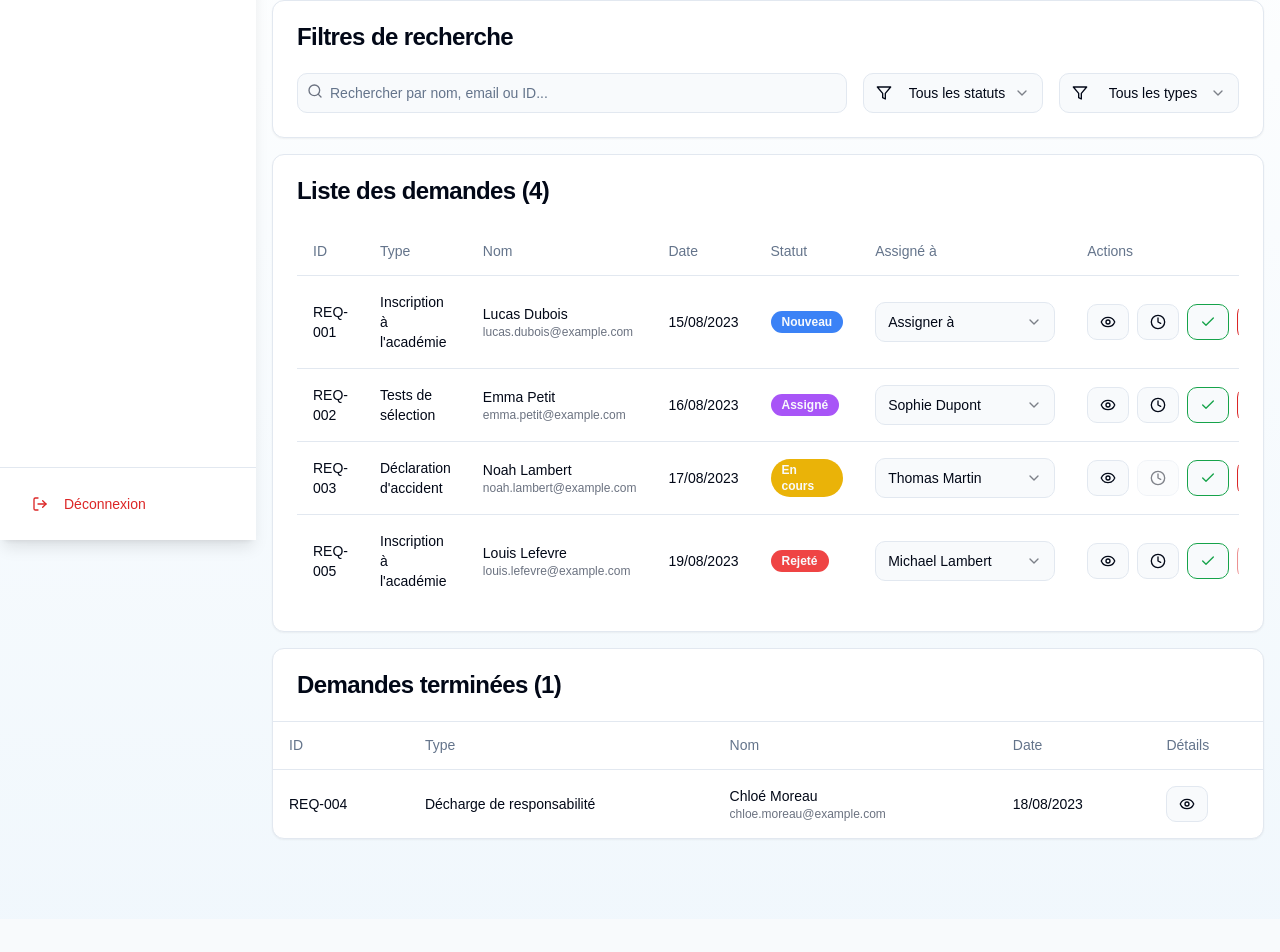
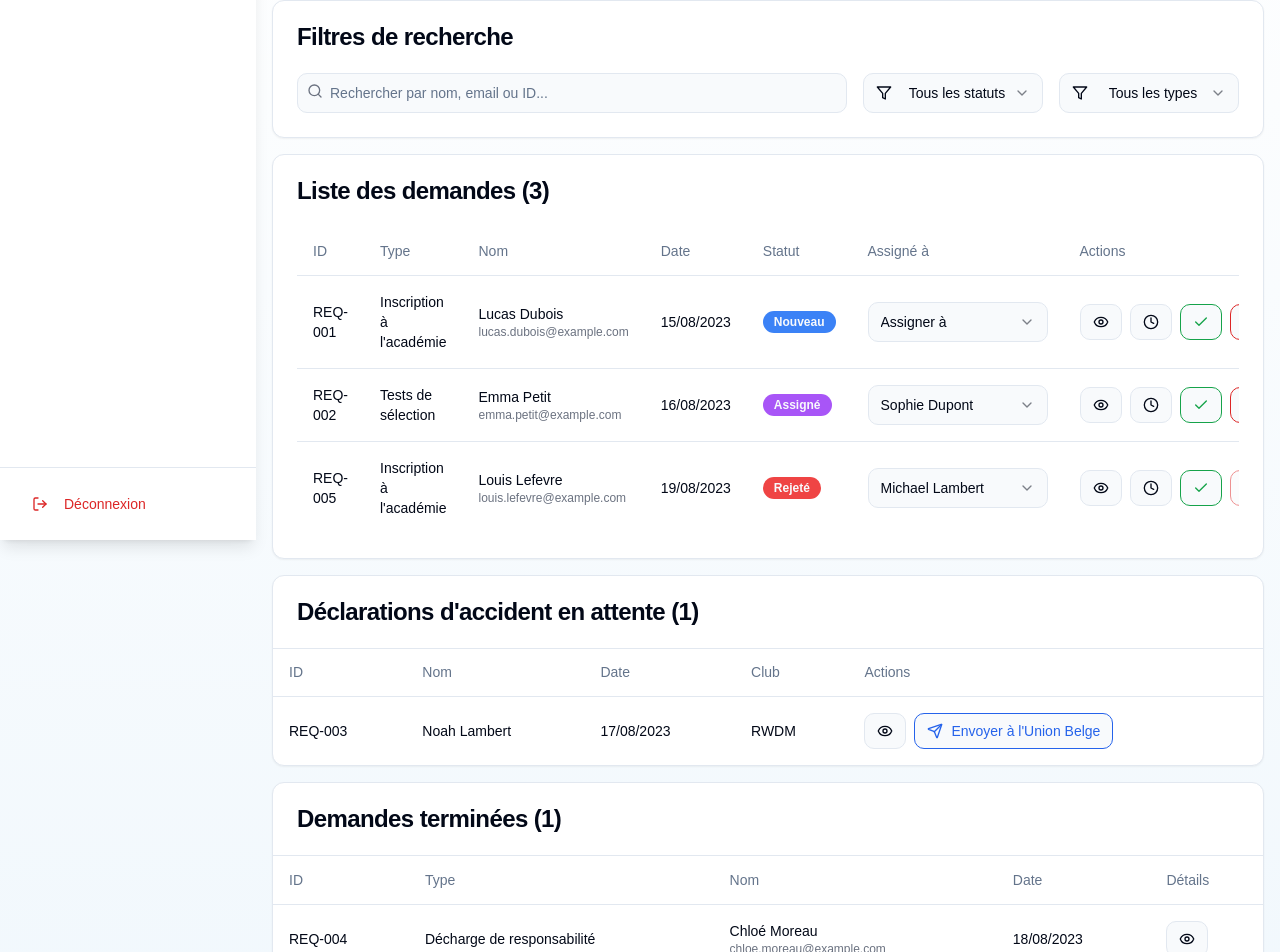
Before and after one commit to n4wf3l/rwdm-academy, a React (Vite) app: page /dashboard in a window 1280 px wide. Shown: the part 260-1212 px from the top of the page. Before the commit the page ends 1179 px from the top, so only its background shows below. Built offline with nearby package versions, Linux system fonts and the light colour scheme.

Commit message:
Update Dashboard Interface
Updates the dashboard interface to handle different request types and actions.

```diff
--- a/src/pages/Dashboard.tsx
+++ b/src/pages/Dashboard.tsx
@@ -1,3 +1,4 @@
+
 import React, { useState } from 'react';
 import { Card, CardContent, CardHeader, CardTitle } from "@/components/ui/card";
 import { Button } from "@/components/ui/button";
@@ -20,9 +21,12 @@ import {
   User,
   Eye,
   ChevronLeft,
-  ChevronRight
+  ChevronRight,
+  Send,
+  FileCheck
 } from "lucide-react";
 import RequestDetailsModal, { Request, RequestType, RequestStatus } from "@/components/RequestDetailsModal";
+import { Dialog, DialogContent, DialogDescription, DialogFooter, DialogHeader, DialogTitle } from "@/components/ui/dialog";
 
 // Données fictives pour notre démo
 const MOCK_ADMINS = [
@@ -233,13 +237,25 @@ const Dashboard = () => {
   const [completedRequestsPage, setCompletedRequestsPage] = useState(1);
   const completedRequestsPerPage = 5;
 
-  // Filtrer les demandes selon les critères (exclut les demandes terminées de la liste principale)
+  // New states for appointment scheduling dialog
+  const [isAppointmentDialogOpen, setIsAppointmentDialogOpen] = useState(false);
+  const [currentRequestId, setCurrentRequestId] = useState<string | null>(null);
+  const [appointmentType, setAppointmentType] = useState<'test' | 'secretariat' | null>(null);
+
+  // State for pending accident reports
+  const [pendingAccidentReportsPage, setPendingAccidentReportsPage] = useState(1);
+  const pendingAccidentReportsPerPage = 5;
+
+  // Filtrer les demandes selon les critères (exclut les demandes terminées et les accidents en attente)
   const filteredRequests = requests.filter(request => {
     const matchesSearch = request.name.toLowerCase().includes(searchQuery.toLowerCase()) ||
                           request.email.toLowerCase().includes(searchQuery.toLowerCase()) ||
                           request.id.toLowerCase().includes(searchQuery.toLowerCase());
 
-    const matchesStatus = statusFilter === 'all' ? request.status !== 'completed' : request.status === statusFilter;
+    const matchesStatus = statusFilter === 'all' ?
+                          (request.status !== 'completed' && !(request.type === 'accident-report' && request.status === 'in-progress')) :
+                          request.status === statusFilter;
+
     const matchesType = typeFilter === 'all' || request.type === typeFilter;
 
     return matchesSearch && matchesStatus && matchesType;
@@ -248,11 +264,23 @@ const Dashboard = () => {
   // Filtrer les demandes terminées
   const completedRequests = requests.filter(request => request.status === 'completed');
 
+  // Filtrer les accidents en attente
+  const pendingAccidentReports = requests.filter(request =>
+    request.type === 'accident-report' && request.status === 'in-progress'
+  );
+
   // Calculer la pagination pour les demandes terminées
   const totalCompletedPages = Math.ceil(completedRequests.length / completedRequestsPerPage);
   const paginatedCompletedRequests = completedRequests.slice(
     (completedRequestsPage - 1) * completedRequestsPerPage,
     completedRequestsPage * completedRequestsPerPage
+  );
+
+  // Calculer la pagination pour les accidents en attente
+  const totalPendingAccidentPages = Math.ceil(pendingAccidentReports.length / pendingAccidentReportsPerPage);
+  const paginatedPendingAccidents = pendingAccidentReports.slice(
+    (pendingAccidentReportsPage - 1) * pendingAccidentReportsPerPage,
+    pendingAccidentReportsPage * pendingAccidentReportsPerPage
   );
 
   // Assigner une demande à un administrateur
@@ -278,6 +306,9 @@ const Dashboard = () => {
 
   // Changer le statut d'une demande
   const updateRequestStatus = (requestId: string, newStatus: RequestStatus) => {
+    const request = requests.find(r => r.id === requestId);
+    if (!request) return;
+
     setRequests(prevRequests =>
       prevRequests.map(req =>
         req.id === requestId ? { ...req, status: newStatus } : req
@@ -297,14 +328,82 @@ const Dashboard = () => {
       description: `Le statut a été changé en "${statusLabels[newStatus]}".`,
     });
 
-    // Si le statut est passé à 'completed' et qu'il s'agit d'une inscription, proposer de planifier un RDV
-    const request = requests.find(r => r.id === requestId);
-    if (newStatus === 'completed' && request?.type === 'registration') {
-      toast({
-        title: "Inscription validée",
-        description: "Vous pouvez maintenant planifier un rendez-vous pour finaliser l'inscription.",
+    // Gérer les actions spécifiques en fonction du type de demande
+    if (newStatus === 'completed') {
+      handleCompletedRequest(request);
+    }
+  };
+
+  // Gérer les différentes actions en fonction du type de demande complétée
+  const handleCompletedRequest = (request: Request) => {
+    switch (request.type) {
+      case 'registration':
+        // Ouvrir le dialog pour choisir entre test et rendez-vous au secrétariat
+        setCurrentRequestId(request.id);
+        setIsAppointmentDialogOpen(true);
+        break;
+
+      case 'selection-tests':
+        // Notification pour les tests techniques
+        toast({
+          title: "Tests validés",
+          description: "Les données ont été transmises aux membres.",
+        });
+        navigate('/members', { state: { newPlayerData: request } });
+        break;
+
+      case 'responsibility-waiver':
+        // Simple notification pour la décharge
+        toast({
+          title: "Décharge validée",
+          description: "Le document a bien été stocké.",
+        });
+        break;
+
+      case 'accident-report':
+        // Accident en attente - rien de spécial à faire ici car déjà filtré dans la liste principale
+        toast({
+          title: "Déclaration d'accident",
+          description: "La demande a été déplacée dans les accidents en attente.",
+        });
+        break;
+    }
+  };
+
+  // Valider définitivement un accident et l'envoyer à l'Union Belge
+  const sendAccidentToFederation = (requestId: string) => {
+    setRequests(prevRequests =>
+      prevRequests.map(req =>
+        req.id === requestId ? { ...req, status: 'completed' } : req
+      )
+    );
+
+    toast({
+      title: "Déclaration envoyée",
+      description: "La déclaration d'accident a été transmise à l'Union Belge.",
+    });
+  };
+
+  // Choisir le type de rendez-vous et naviguer vers la page de planning
+  const handleAppointmentTypeSelection = (type: 'test' | 'secretariat') => {
+    setAppointmentType(type);
+    const request = requests.find(r => r.id === currentRequestId);
+
+    setIsAppointmentDialogOpen(false);
+
+    if (request) {
+      const appointmentTitle = type === 'test' ?
+        "Tests techniques" :
+        "Rendez-vous au secrétariat";
+
+      navigate('/planning', {
+        state: {
+          scheduleAppointment: true,
+          request,
+          appointmentType: type,
+          appointmentTitle
+        }
       });
-      navigate('/planning', { state: { scheduleAppointment: true, request } });
     }
   };
 
@@ -445,9 +544,11 @@ const Dashboard = () => {
                               <Select
                                 value={request.assignedTo || ''}
                                 onValueChange={(value) => assignRequest(request.id, value)}
-                                onPointerDownCapture={(e) => e.stopPropagation()}
                               >
-                                <SelectTrigger className="w-[180px]">
+                                <SelectTrigger
+                                  className="w-[180px]"
+                                  onClick={(e) => e.stopPropagation()}
+                                >
                                   <SelectValue placeholder="Assigner à" />
                                 </SelectTrigger>
                                 <SelectContent>
@@ -517,6 +618,95 @@ const Dashboard = () => {
                 </div>
               </CardContent>
             </Card>
+
+            {/* Nouvelle card pour les accidents en attente */}
+            {pendingAccidentReports.length > 0 && (
+              <Card>
+                <CardHeader className="border-b">
+                  <CardTitle>Déclarations d'accident en attente ({pendingAccidentReports.length})</CardTitle>
+                </CardHeader>
+                <CardContent className="p-0">
+                  <div className="overflow-x-auto">
+                    <Table>
+                      <TableHeader>
+                        <TableRow>
+                          <TableHead>ID</TableHead>
+                          <TableHead>Nom</TableHead>
+                          <TableHead>Date</TableHead>
+                          <TableHead>Club</TableHead>
+                          <TableHead>Actions</TableHead>
+                        </TableRow>
+                      </TableHeader>
+                      <TableBody>
+                        {paginatedPendingAccidents.map((request) => (
+                          <TableRow key={request.id} className="cursor-pointer hover:bg-gray-50 dark:hover:bg-gray-800" onClick={() => openRequestDetails(request)}>
+                            <TableCell className="font-medium">{request.id}</TableCell>
+                            <TableCell>{request.name}</TableCell>
+                            <TableCell>{request.date.toLocaleDateString('fr-BE')}</TableCell>
+                            <TableCell>
+                              {request.details && 'clubName' in request.details ? request.details.clubName : 'N/A'}
+                            </TableCell>
+                            <TableCell>
+                              <div className="flex gap-2">
+                                <Button
+                                  variant="outline"
+                                  size="sm"
+                                  onClick={(e) => {
+                                    e.stopPropagation();
+                                    openRequestDetails(request);
+                                  }}
+                                >
+                                  <Eye className="h-4 w-4" />
+                                </Button>
+                                <Button
+                                  variant="outline"
+                                  size="sm"
+                                  className="text-blue-600 border-blue-600 hover:bg-blue-100"
+                                  onClick={(e) => {
+                                    e.stopPropagation();
+                                    sendAccidentToFederation(request.id);
+                                  }}
+                                >
+                                  <Send className="h-4 w-4" />
+                                  <span>Envoyer à l'Union Belge</span>
+                                </Button>
+                              </div>
+                            </TableCell>
+                          </TableRow>
+                        ))}
+                      </TableBody>
+                    </Table>
+                  </div>
+
+                  {/* Pagination controls for pending accidents */}
+                  {pendingAccidentReports.length > pendingAccidentReportsPerPage && (
+                    <div className="flex items-center justify-between border-t px-4 py-3">
+                      <div className="text-sm text-gray-600">
+                        Page {pendingAccidentReportsPage} sur {totalPendingAccidentPages}
+                      </div>
+                      <div className="flex gap-2">
+                        <Button
+                          variant="outline"
+                          size="sm"
+                          onClick={() => setPendingAccidentReportsPage(prev => Math.max(prev - 1, 1))}
+                          disabled={pendingAccidentReportsPage === 1}
+                        >
+                          <ChevronLeft className="h-4 w-4" />
+                        </Button>
+                        <Button
+                          variant="outline"
+                          size="sm"
+                          onClick={() => setPendingAccidentReportsPage(prev => Math.min(prev + 1, totalPendingAccidentPages))}
+                          disabled={pendingAccidentReportsPage === totalPendingAccidentPages}
+                        >
+                          <ChevronRight className="h-4 w-4" />
+                        </Button>
+                      </div>
+                    </div>
+                  )}
+                </CardContent>
+              </Card>
+            )}
 
             {/* Card pour les demandes terminées avec pagination */}
             <Card>
@@ -622,7 +812,7 @@ const Dashboard = () => {
                     <CardContent className="pt-6">
                       <div className="text-center">
                         <div className="text-3xl font-bold text-rwdm-blue">
-                          {requests.filter(r => r.status === 'in-progress').length}
+                          {requests.filter(r => r.status === 'in-progress' && r.type !== 'accident-report').length}
                         </div>
                         <div className="text-sm text-gray-600">Demandes en cours</div>
                       </div>
@@ -642,9 +832,9 @@ const Dashboard = () => {
                     <CardContent className="pt-6">
                       <div className="text-center">
                         <div className="text-3xl font-bold text-rwdm-blue">
-                          {requests.filter(r => !r.assignedTo).length}
+                          {requests.filter(r => r.type === 'accident-report' && r.status === 'in-progress').length}
                         </div>
-                        <div className="text-sm text-gray-600">Non assignées</div>
+                        <div className="text-sm text-gray-600">Accidents en attente</div>
                       </div>
                     </CardContent>
                   </Card>
@@ -661,6 +851,44 @@ const Dashboard = () => {
         onClose={closeRequestDetails}
         request={selectedRequest}
       />
+
+      {/* Modal de choix du type de rendez-vous */}
+      <Dialog open={isAppointmentDialogOpen} onOpenChange={setIsAppointmentDialogOpen}>
+        <DialogContent className="sm:max-w-md">
+          <DialogHeader>
+            <DialogTitle>Choisir le type de rendez-vous</DialogTitle>
+            <DialogDescription>
+              Veuillez sélectionner le type de rendez-vous pour le joueur.
+            </DialogDescription>
+          </DialogHeader>
+          <div className="grid grid-cols-1 gap-4 py-4">
+            <Button
+              onClick={() => handleAppointmentTypeSelection('test')}
+              className="flex items-center justify-center gap-2 h-20"
+            >
+              <FileCheck className="h-6 w-6" />
+              <span className="text-lg">Fixer un test technique</span>
+            </Button>
+            <Button
+              onClick={() => handleAppointmentTypeSelection('secretariat')}
+              className="flex items-center justify-center gap-2 h-20"
+              variant="outline"
+            >
+              <CalendarIcon className="h-6 w-6" />
+              <span className="text-lg">Rendez-vous au secrétariat</span>
+            </Button>
+          </div>
+          <DialogFooter className="sm:justify-start">
+            <Button
+              type="button"
+              variant="secondary"
+              onClick={() => setIsAppointmentDialogOpen(false)}
+            >
+              Annuler
+            </Button>
+          </DialogFooter>
+        </DialogContent>
+      </Dialog>
     </AdminLayout>
   );
 };
```
